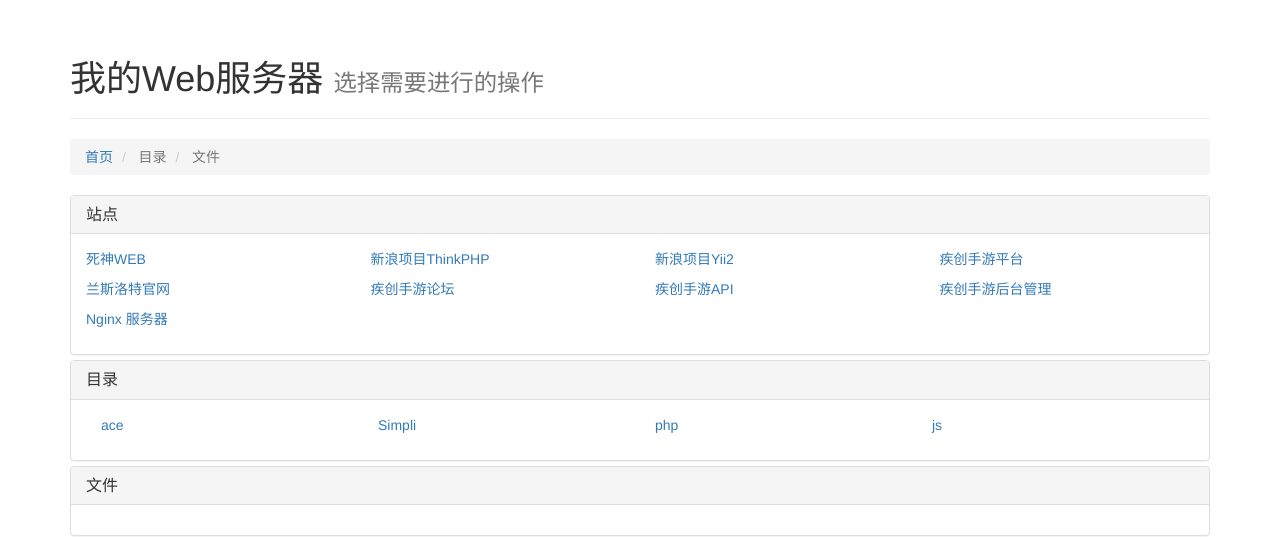
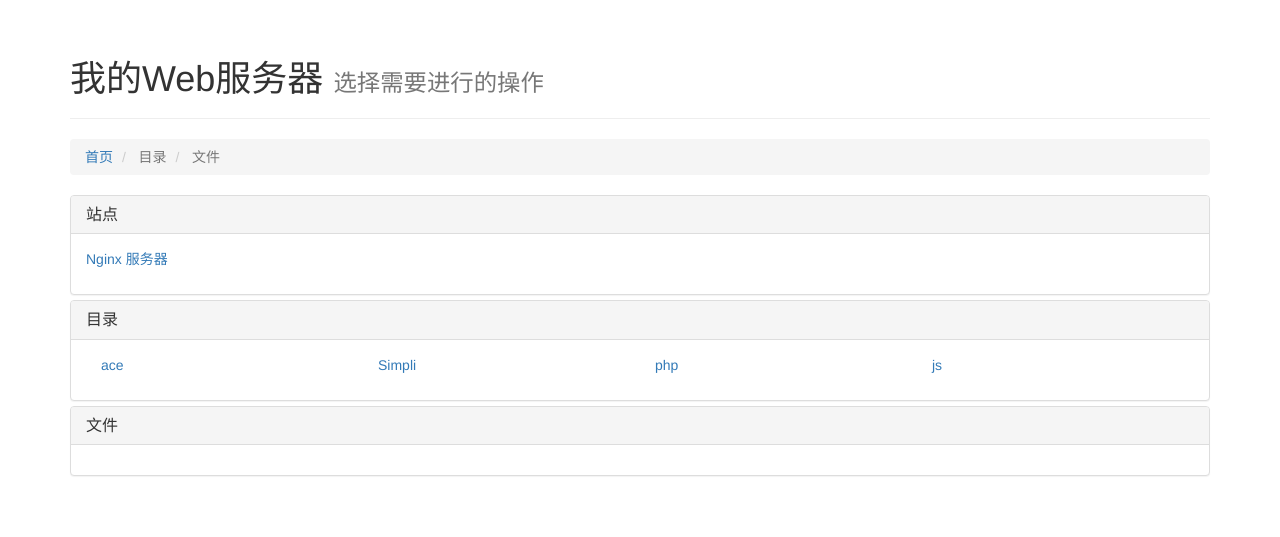
Before and after one commit to Henery002/resource, a PHP site: page /index.php in a window 1280 px wide. Shown: the part 51-588 px from the top of the page. Run offline with PHP 8.4, Linux system fonts and the light colour scheme; some libraries are stand-ins or nearby versions.

Commit message:
update-index.php

```diff
--- a/index.php
+++ b/index.php
@@ -19,8 +19,7 @@
     ];
 
     // 循环处理
-    while (!! $filename = readdir($resource))
-    {
+    while (!! $filename = readdir($resource)) {
         // 去掉隐藏文件
         if (isset($hidefile[$filename])) continue;
 
@@ -30,22 +29,14 @@
     }
 
     // 定义站点信息 域名 => 说明
-    $arrSite = [
-        'web.com'      => '死神WEB',
-        'sina.com'     => '新浪项目ThinkPHP',
-        'admin.com'    => '新浪项目Yii2',
-        'm.me.com'     => '疾创手游平台',
-        'ls.me.com'    => '兰斯洛特官网',
-        'bbs.me.com'   => '疾创手游论坛',
-        'api.com'      => '疾创手游API',
-        'apiadmin.com' => '疾创手游后台管理',
-    ];
+    $arrSite = [];
 
     // 服务器切换
-    if (strchr($_SERVER['SERVER_SOFTWARE'], 'Apache') !== false)
+    if (strchr($_SERVER['SERVER_SOFTWARE'], 'Apache') !== false) {
         $arrSite['my.com:8080'] = 'Nginx 服务器';
-    else
-        $arrSite['my.com']      = 'Apache 服务器';
+    } else {
+        $arrSite['my.com'] = 'Apache 服务器';
+    }
 ?>
 <!DOCTYPE html>
 <html lang="zh-CN">
@@ -53,7 +44,6 @@
     <meta charset="utf-8">
     <meta http-equiv="X-UA-Compatible" content="IE=edge">
     <meta name="viewport" content="width=device-width, initial-scale=1">
-
     <!-- 上述3个meta标签*必须*放在最前面，任何其他内容都*必须*跟随其后！ -->
     <meta name="description" content="">
     <meta name="author" content="">
@@ -61,10 +51,6 @@
     <!-- Bootstrap core CSS -->
     <link href="/resource/ace/assets/css/bootstrap.min.css" rel="stylesheet">
     <!-- Bootstrap theme -->
-
-    <script src="/resource/ace/assets/js/jquery.min.js"></script>
-    <script src="/resource/ace/assets/js/bootstrap.min.js"></script>
-
     <style type="text/css">
         div.main {margin-top:70px;}
         p.bg-success {padding:10px;}
@@ -170,6 +156,8 @@
         </div>
         <div id="me"></div>
     </div> <!-- /container -->
+    <script src="/resource/ace/assets/js/jquery.min.js"></script>
+    <script src="/resource/ace/assets/js/bootstrap.min.js"></script>
     <script type="text/javascript">
         $(function(){
             $('table').css('width', '100%').find('td, th').css('padding', '5px');
```
